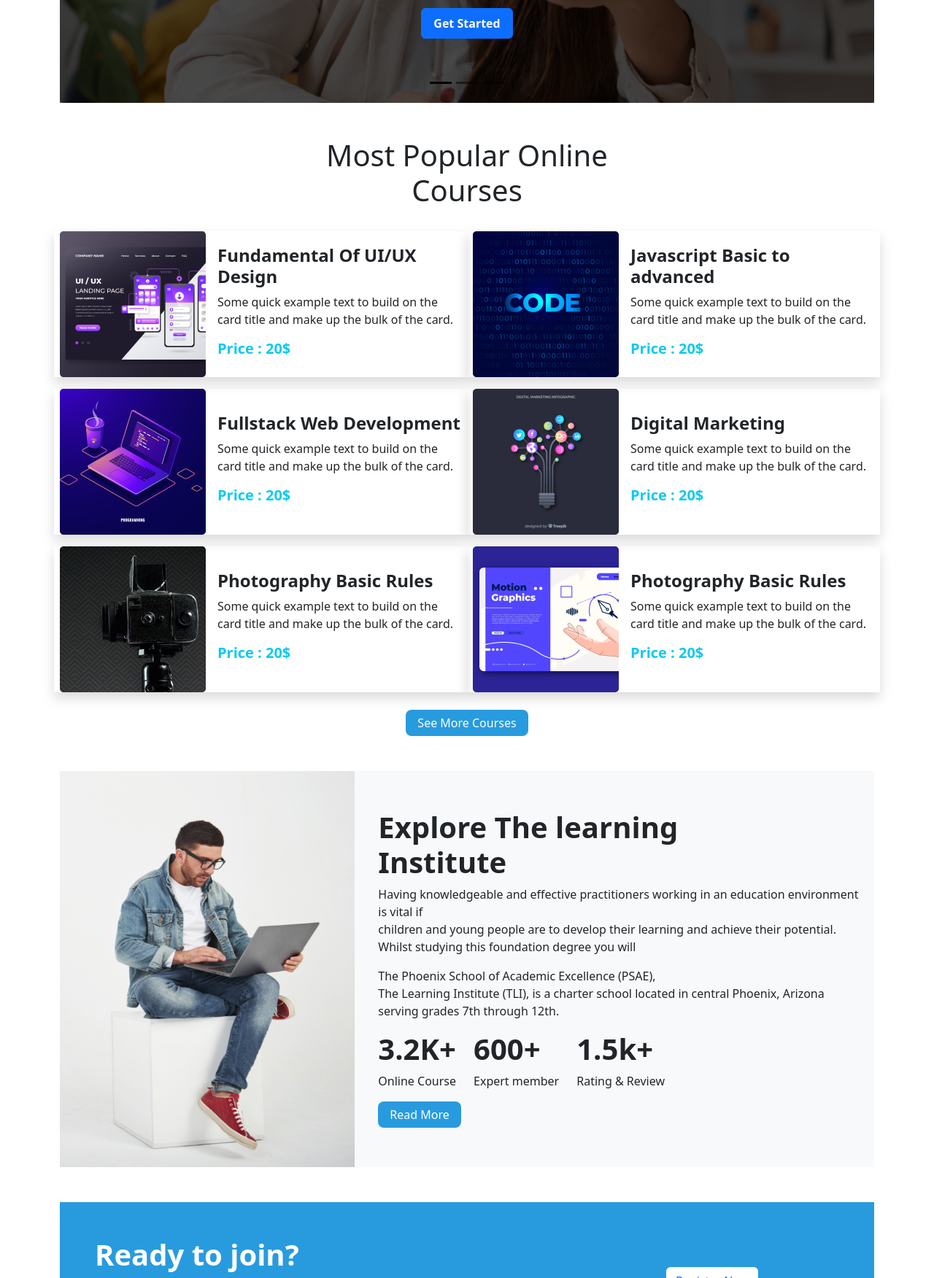
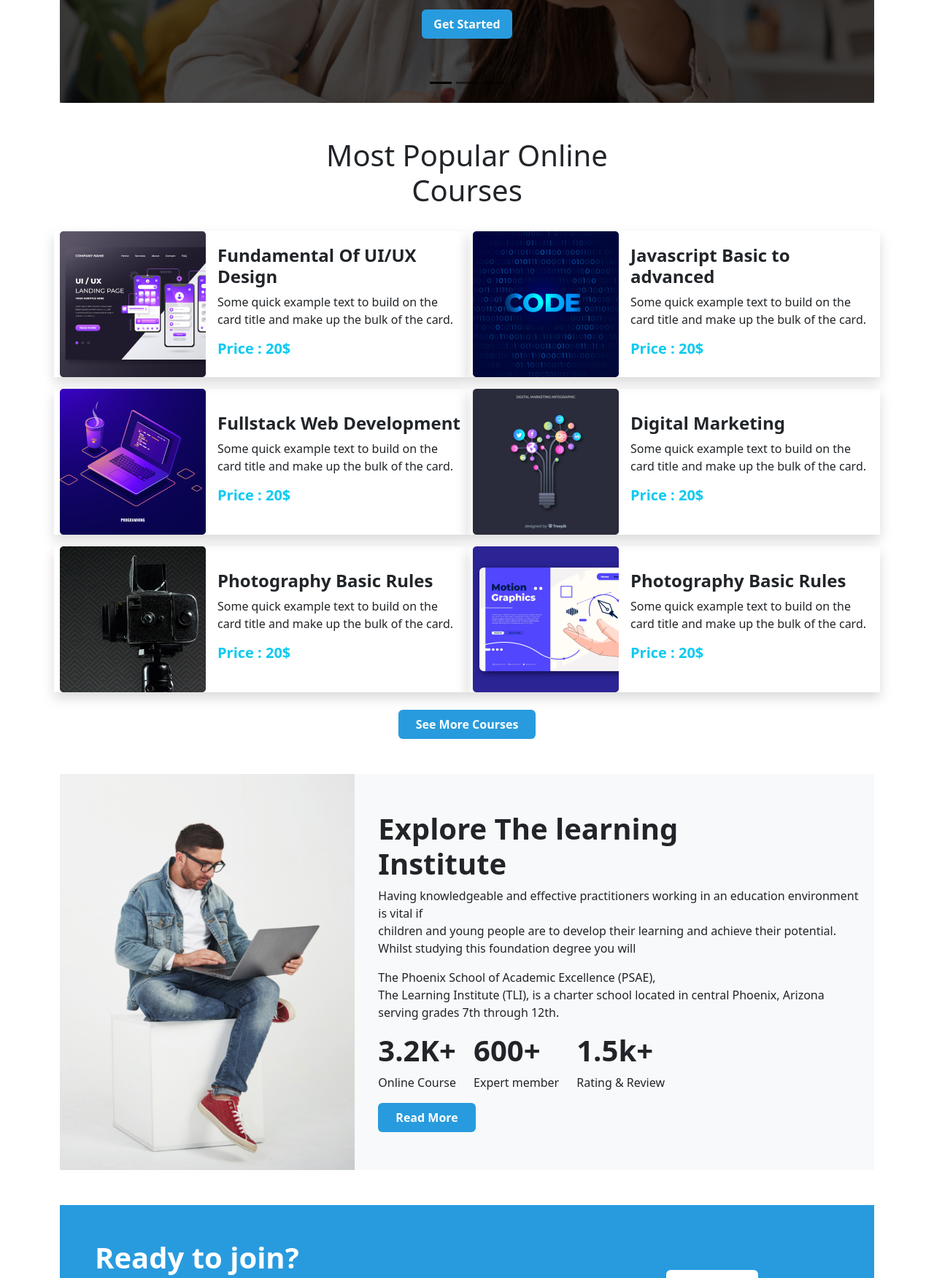
Before and after one commit to hasanalibd/hm-tech-website, a plain HTML site: page index.html in a window 1280 px wide. Shown: the part 563-2315 px from the top of the page at 73% size. Drawn offline with Linux system fonts and the light colour scheme.

Commit message:
finally finished

```diff
--- a/index.html
+++ b/index.html
@@ -72,7 +72,7 @@
                           </h1>
                           <p class="text-white py-3">It is a long established fact that a reader will be distracted by the readable <br> content of a page when looking at its layout. </p>
                       </div>
-                      <button class="btn btn-primary px-3 py-2 fw-semibold">Get Started</button>
+                      <button class="btn btn-primary px-3 py-2 fw-semibold btn-color">Get Started</button>
                     </div>
                   </div>
 
@@ -87,7 +87,7 @@
                           <p class="text-white">It is a long established fact that a reader will be distracted by the readable <br> content of a page when looking at its layout. </p>
                       </div>
                       <div>
-                        <button class="btn btn-primary px-3 py-2 fw-semibold">Get Started</button>
+                        <button class="btn btn-primary px-3 py-2 fw-semibold btn-color">Get Started</button>
                       </div>
                     </div>
                   </div>
@@ -102,7 +102,7 @@
                           </h1>
                           <p class="text-white">It is a long established fact that a reader will be distracted by the readable <br> content of a page when looking at its layout. </p>
                       </div>
-                      <button class="btn btn-primary px-3 py-2 fw-semibold">Get Started</button>
+                      <button class="btn btn-primary px-3 py-2 fw-semibold btn-color">Get Started</button>
                     </div>
                   </div>
 
@@ -200,7 +200,7 @@
             </div>
 
             <div class="text-center mt-4">
-                <button type="button" class="btn btn-primary rounded-3 px-3 btn-color">See More Courses</button>
+                <button class="btn btn-primary text-white fw-semibold py-2 px-4 btn-color">See More Courses</button>
             </div>
         </section>
         <!--==================== popular section end ====================-->
@@ -236,7 +236,9 @@
                         <p>Rating & Review</p>
                     </div>
                 </div>
-                <button type="button" class="btn btn-primary rounded-3 px-3 btn-color" >Read More</button>
+
+                <button class="btn btn-primary text-white fw-semibold py-2 px-4 btn-color">Read More</button>
+
             </div>
         </section>
         <!--==================== explore section end ====================-->
@@ -321,7 +323,7 @@
         </section>
         <!--------------- modal section end ---------------->
 
-        <br>
+
 
         <!--============== success student start ============-->
         <section class="my-5">
```
